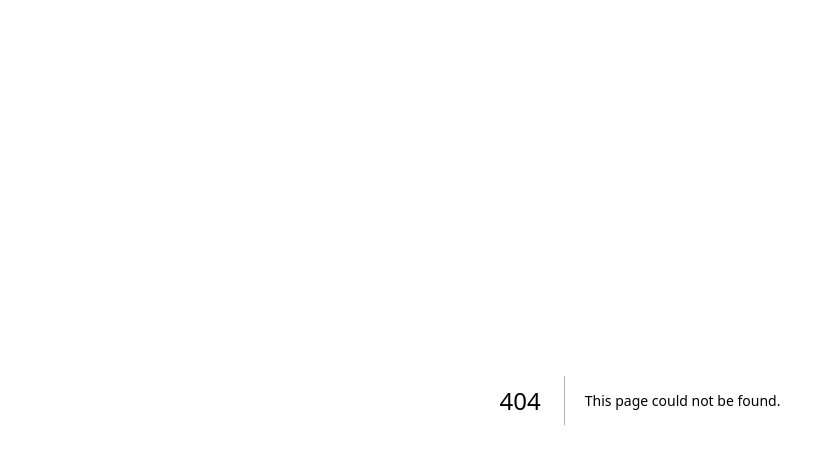
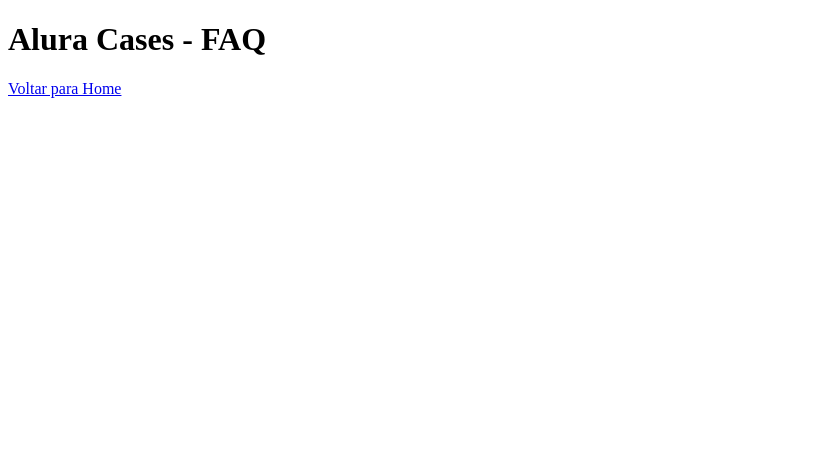
Before and after one commit to noudas/NextJs-Alura, a Next.js app: page /faq in a window 1280 px wide. Before the commit this address had no page. Shown: the top 464 px of the page, without its empty margins (0-835 px from the left). Built offline with nearby package versions, Linux system fonts and the light colour scheme.

Commit message:
added link and created Linki component using next Link

```diff
--- a/package.json
+++ b/package.json
@@ -12,7 +12,7 @@
   "keywords": [],
   "author": "",
   "license": "ISC",
-  "type": "commonjs",
+  "type": "module",
   "dependencies": {
     "next": "^15.4.1",
     "react": "^19.1.0",
--- /dev/null
+++ b/pages/faq.js
@@ -0,0 +1,12 @@
+import Linki from "../src/components/Link";
+
+export default function FaqPage(){
+    return(
+        <div>
+            <h1>Alura Cases - FAQ</h1>
+            <Linki href="/">
+            Voltar para Home
+            </Linki>
+        </div>
+    )
+}
--- a/pages/index.js
+++ b/pages/index.js
@@ -1,7 +1,13 @@
+import Linki from "../src/components/Link";
+
+
 export default function HomePage() {
   return (
     <div>
       <h1>Alura Cases - Home</h1>
+        <Linki href={'./faq'}>
+          FAQ
+        </Linki>
     </div>
   );
 }
--- /dev/null
+++ b/src/components/Link/index.js
@@ -0,0 +1,9 @@
+import Link from "next/link";
+
+export default function Linki({href, children}){
+    return(
+        <Link href={href}>
+            {children}
+        </Link>
+    );
+}
```
